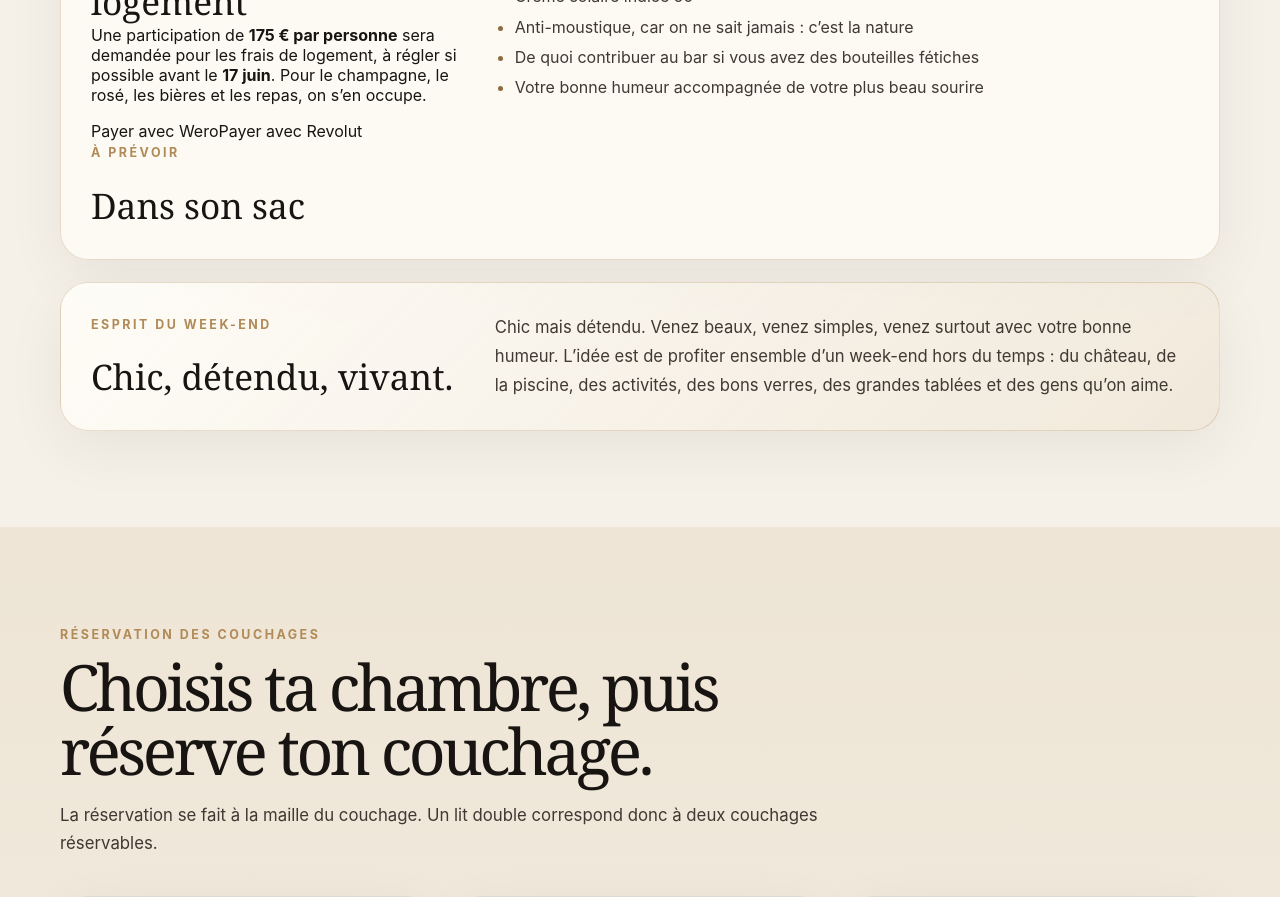
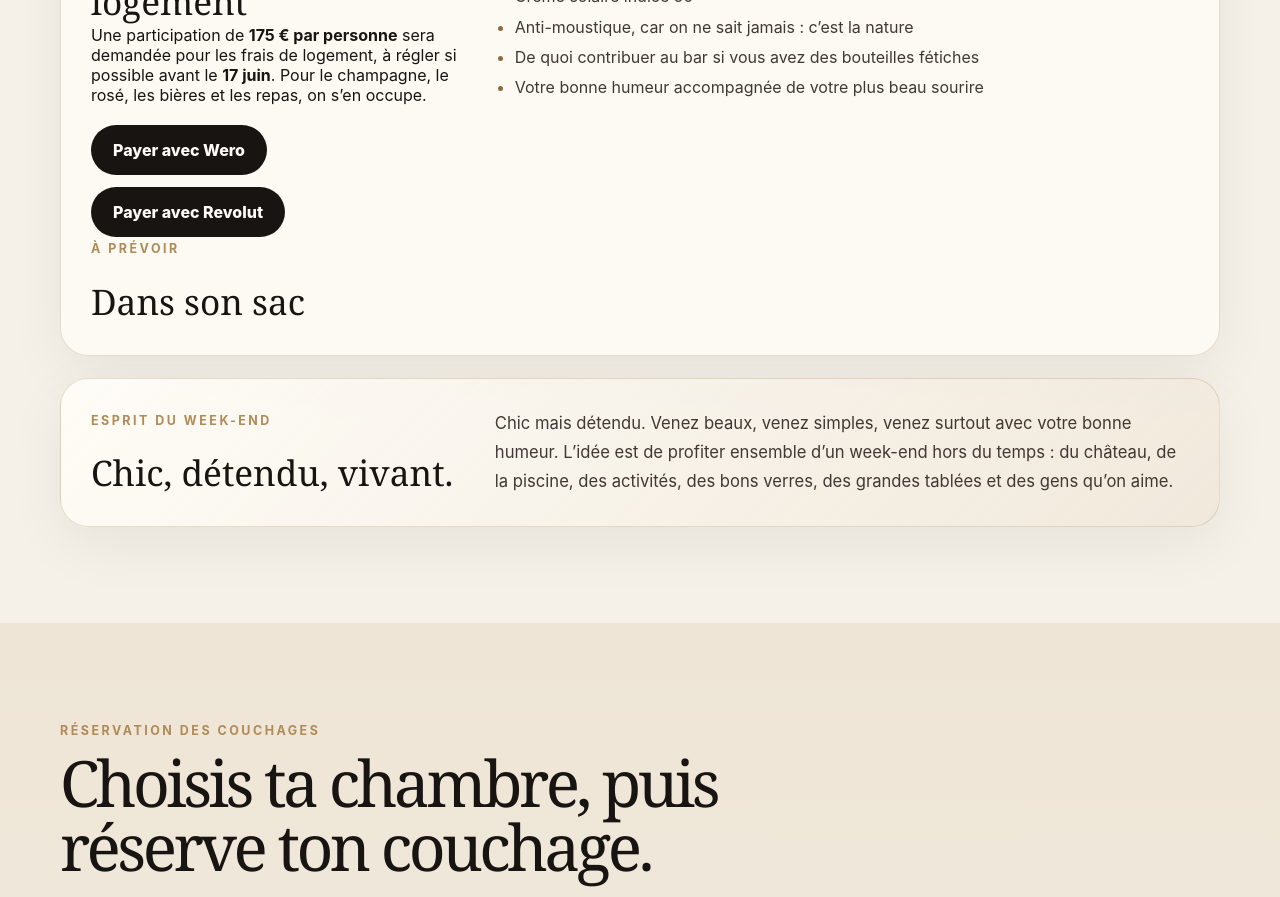
Before and after one commit to nairodx77-star/Anniversaire-chateau, a React (Vite) app: page / in a window 1280 px wide. Shown: the part 3920-4817 px from the top of the page. Built offline with nearby package versions, Linux system fonts and the light colour scheme; no server answers; the database is empty.

Commit message:
Add styles for fees actions section

```diff
--- a/src/styles.css
+++ b/src/styles.css
@@ -1579,3 +1579,39 @@ input:focus {
     font-size: 1.85rem;
   }
 }
+.fees-actions {
+  display: flex;
+  flex-wrap: wrap;
+  gap: 12px;
+  margin-top: 20px;
+}
+
+.fees-actions a {
+  min-height: 50px;
+  border-radius: 999px;
+  background: var(--ink);
+  color: var(--white);
+  display: inline-flex;
+  align-items: center;
+  justify-content: center;
+  padding: 0 22px;
+  font-weight: 800;
+  text-decoration: none;
+  transition: transform 180ms ease, background 180ms ease;
+}
+
+.fees-actions a:hover {
+  transform: translateY(-1px);
+  background: var(--gold-dark);
+}
+
+@media (max-width: 900px) {
+  .fees-actions {
+    display: grid;
+    grid-template-columns: 1fr;
+  }
+
+  .fees-actions a {
+    width: 100%;
+  }
+}
```
